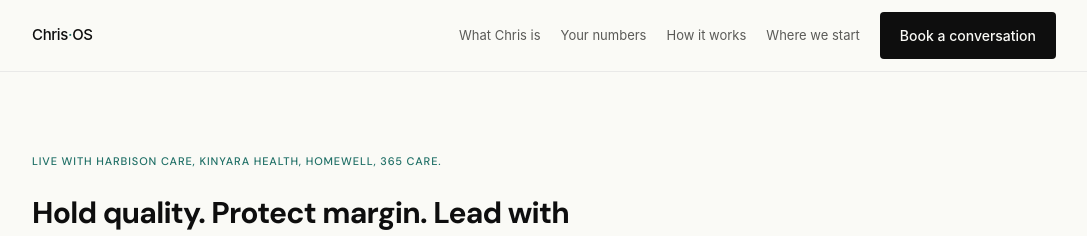
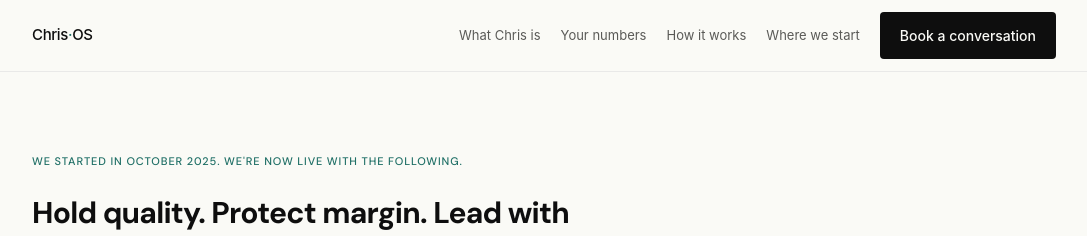
Before and after one commit to campbell-mc/website, a Next.js app in the folder apps/web/: page /v2 in a window 1280 px wide. Shown: the top 236 px of the page, without its empty margins (96-1183 px from the left). Built offline with nearby package versions, Linux system fonts and the light colour scheme; a small style sheet from the web is missing.

Commit message:
Hero eyebrow: 'We started in October 2025. We're now live with the following.'
Co-Authored-By: Claude Opus 4.6 (1M context) <noreply@anthropic.com>

```diff
--- a/apps/web/app/v2/page.tsx
+++ b/apps/web/app/v2/page.tsx
@@ -332,7 +332,7 @@ function Hero() {
       <div className="max-w-6xl mx-auto px-6 lg:px-16 pt-14 lg:pt-20 pb-16 lg:pb-24">
         <div className="max-w-[580px]">
           <p className="text-[11px] font-medium tracking-[0.08em] uppercase mb-6" style={{ color: C.teal }}>
-            Live with Harbison Care, Kinyara Health, Homewell, 365 Care.
+            We started in October 2025. We&apos;re now live with the following.
           </p>
 
           <h1 className="text-[clamp(2.5rem,6vw,52px)] font-medium leading-[1.02] tracking-[-0.030em] mb-6" style={{ color: C.text }}>
```
